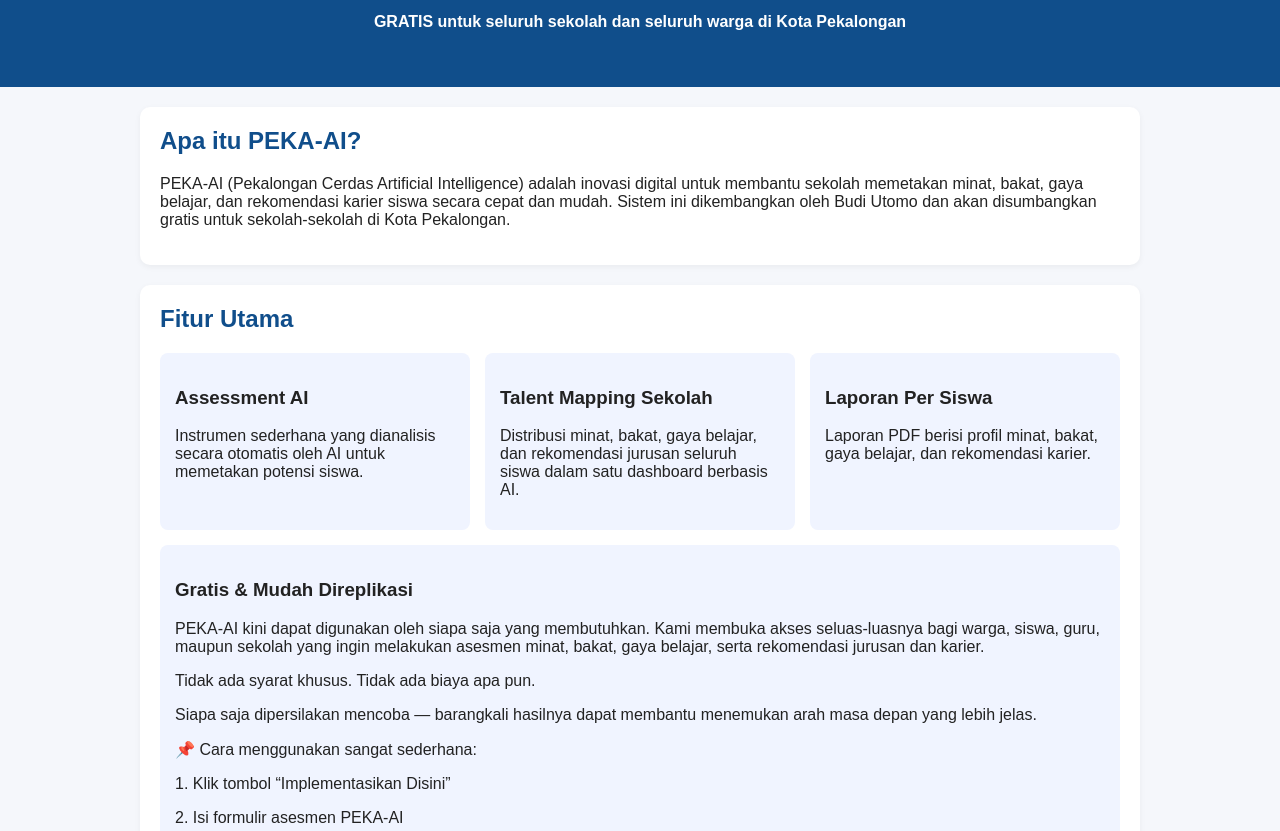
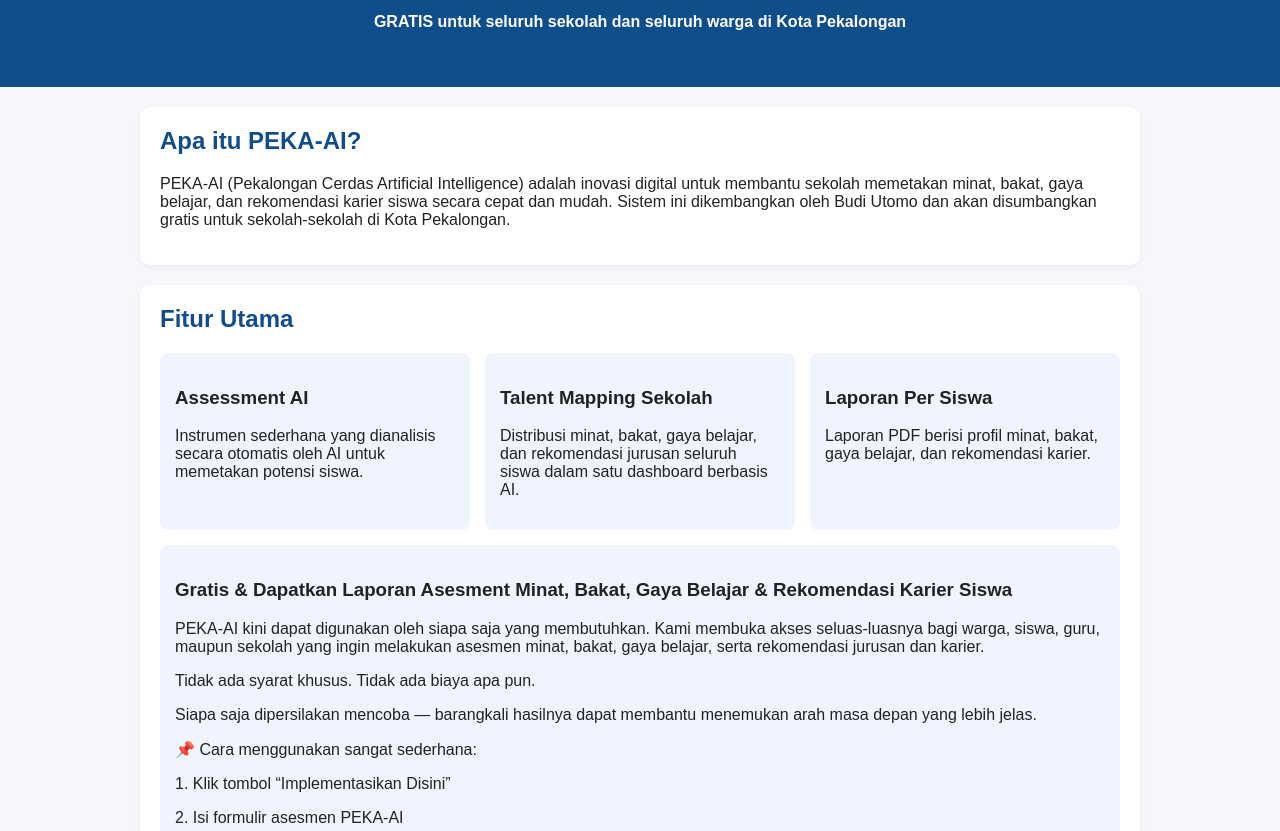
Before and after one commit to budiutomolpkp/peka-ai, a plain HTML site: page index.html in a window 1280 px wide. Shown: the part 266-1097 px from the top of the page. Drawn offline with Linux system fonts and the light colour scheme.

Commit message:
Fix HTML structure and content for PEKA-AI page

```diff
--- a/index.html
+++ b/index.html
@@ -56,7 +56,7 @@ s<!DOCTYPE html>
           <p>Laporan PDF berisi profil minat, bakat, gaya belajar, dan rekomendasi karier.</p>
         </div>
         <div class="feature-box">
-          <h3>Gratis & Mudah Direplikasi</h3>
+          <h3>Gratis & Dapatkan Laporan Asesment Minat, Bakat, Gaya Belajar & Rekomendasi Karier Siswa</h3>
           <p>PEKA-AI kini dapat digunakan oleh siapa saja yang membutuhkan.
 Kami membuka akses seluas-luasnya bagi warga, siswa, guru, maupun sekolah yang ingin melakukan asesmen minat, bakat, gaya belajar, serta rekomendasi jurusan dan karier.</p>
 			<p>Tidak ada syarat khusus.
```
